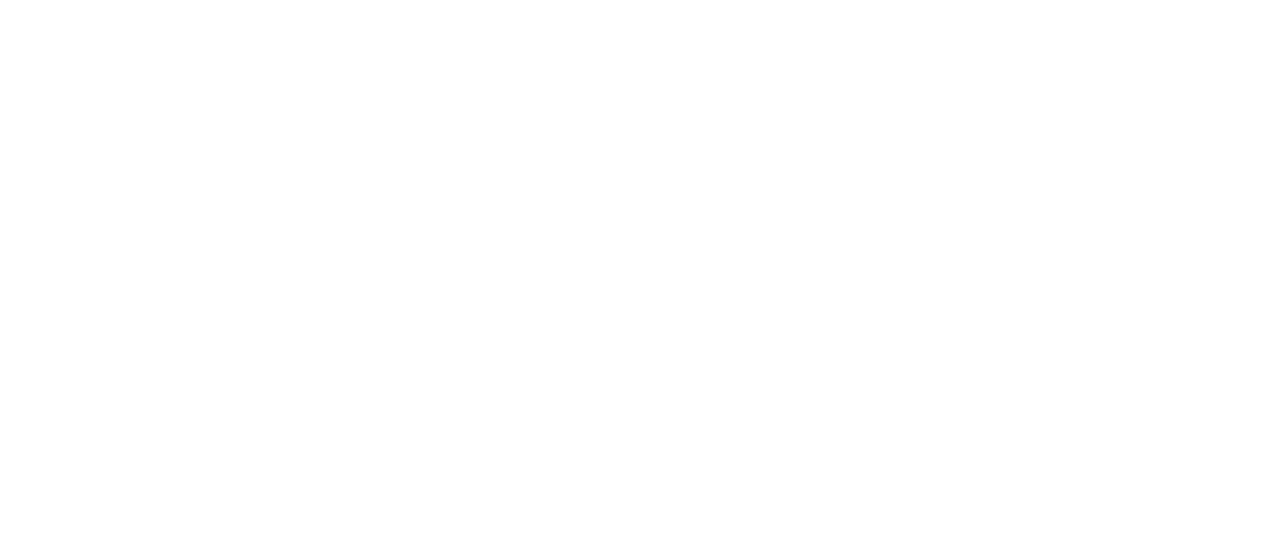
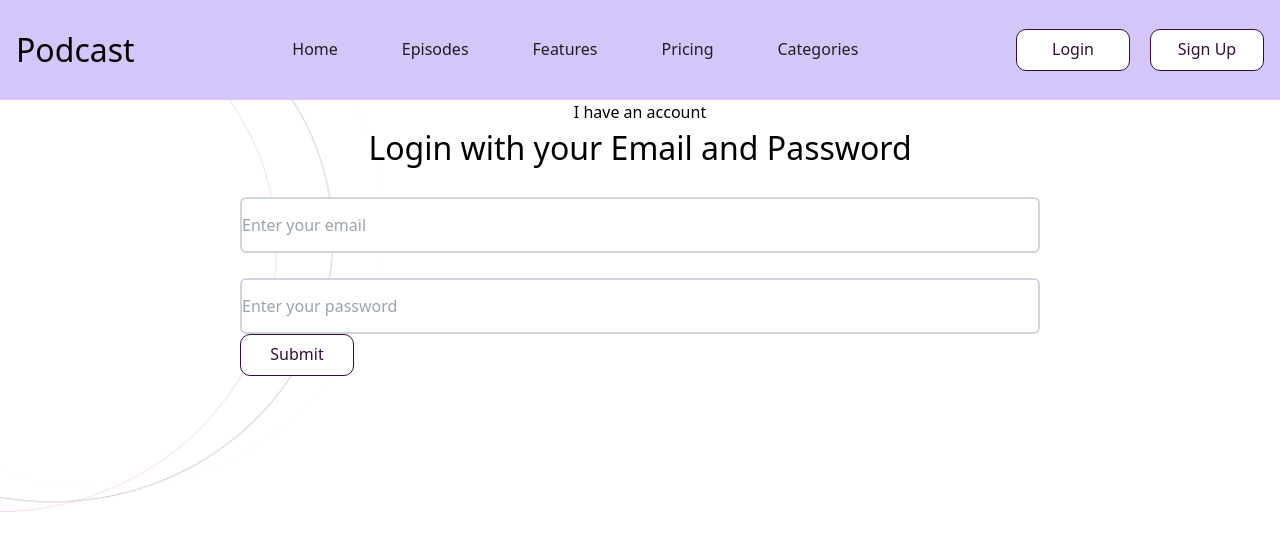
Before and after one commit to Christopher6609/PodcastApp, a React (Vite) app: page /auth/login in a window 1280 px wide. Before the commit this address had no page. Shown: the top 550 px of the page. Built offline with nearby package versions, Linux system fonts and the light colour scheme.

Commit message:
login page design

```diff
--- a/src/App.jsx
+++ b/src/App.jsx
@@ -3,6 +3,7 @@
 import Landing from './routes/Landing/Landing';
 import Navigation from './components/molecules/navigation/Navigation';
 import SignUp from './routes/sign-up/SignUp';
+import SignIn from './routes/sign-in/SignIn';
 function App() {
 
   return (
@@ -12,6 +13,7 @@
           <Route path='/' index element={<Landing/>} />
           <Route path='/auth' element={<Navigation/>}>
             <Route path='signup' element={<SignUp/>} />
+            <Route path="login" element={<SignIn/>} />
 
           </Route>
 
--- a/src/components/molecules/navigation/Navigation.jsx
+++ b/src/components/molecules/navigation/Navigation.jsx
@@ -8,7 +8,7 @@
 
   const navigate = useNavigate();
   const logoNavigationHandler = () => navigate('/');
-  const loginNavigationHandler = () => navigate('/login');
+  const loginNavigationHandler = () => navigate('/auth/login');
   const signupNavigationHandler = () => navigate('/auth/signup');
 
     return (
@@ -42,7 +42,7 @@
           </ul>
         </div>
         <div className=" flex gap-5">
-          <Button>Login</Button>
+          <span onClick={loginNavigationHandler}><Button>Login</Button></span>
           <span onClick={signupNavigationHandler}><Button type="button">Sign Up</Button>
           </span>
         </div>
--- /dev/null
+++ b/src/routes/sign-in/SignIn.jsx
@@ -0,0 +1,56 @@
+import { useState } from "react";
+import Button from "../../components/atoms/Button/Button";
+import FormInput from "../../components/atoms/FormInput/FormInput";
+
+const SignIn = () => {
+
+    const DefaultFormFields = {
+        email:'',
+        password:''
+    }
+
+    const [formFields, setFormFields] = useState(DefaultFormFields);
+    const {email, password } = formFields;
+
+    const handleChange = (event) => {
+        const {name, value } = event.target;
+        setFormFields({...formFields, [name]:value})
+    }
+
+    const handleSubmit = (event) => {
+        event.preventDefault();
+    }
+
+    return(
+        <>
+             <div className="flex flex-col justify-center items-center">
+                    <h2>I have an account</h2>
+                    <h1 className='text-[2rem]'>Login with your Email and Password</h1>
+            <div className="w-[50rem]">
+                <form onSubmit={handleSubmit}>
+                    <FormInput
+                        type="email"
+                        placeholder="Enter your email"
+                        name="email"
+                        value={email}
+                        onChange={handleChange}
+                        required
+                    />
+                    <FormInput
+                        type="password"
+                        placeholder="Enter your password"
+                        name="password"
+                        value={password}
+                        onChange={handleChange}
+                        required
+                    />
+                    <Button>Submit</Button>
+                </form>
+
+            </div>
+            </div>
+        </>
+    )
+}
+
+export default SignIn;
```
